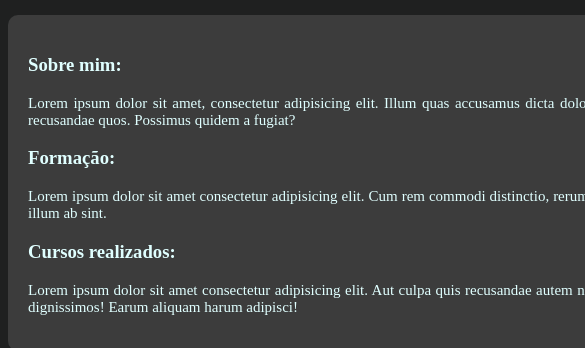
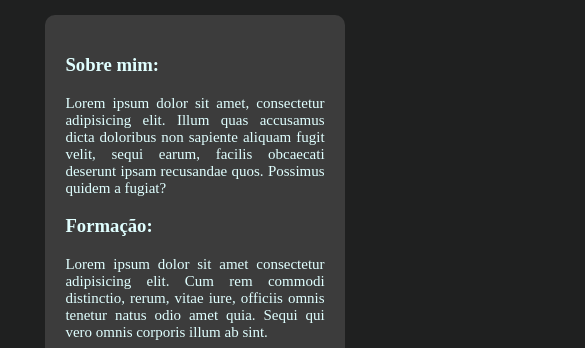
Before and after one commit to ruansmarques/Portifolio, a plain HTML site: page index.html in a window 390 px wide. Shown: the part 350-698 px from the top of the page, 585 px wide, since content can reach past the window. Drawn offline with Linux system fonts and the light colour scheme.

Commit message:
Bug fix: Responsividade

```diff
--- a/index.css
+++ b/index.css
@@ -35,9 +35,10 @@ nav ul {
 
 main{
     background-color: #3c3c3c;
-    width: 1080px;
+    max-width: 1080;
     padding: 20px;
-    margin: auto;
+    margin-left: 10%;
+    margin-right: 10%;
     border-radius: 10px;
 }
 
```
